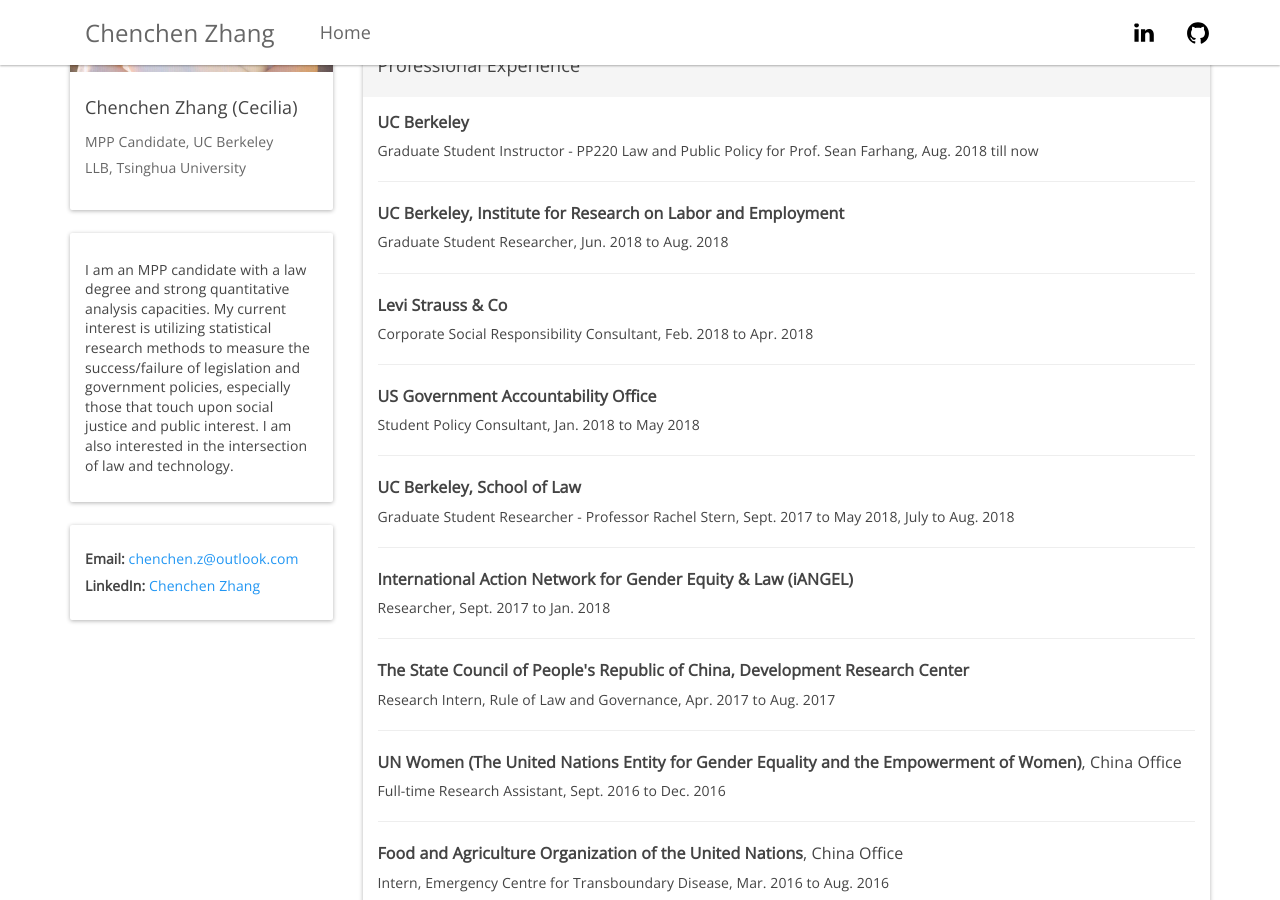
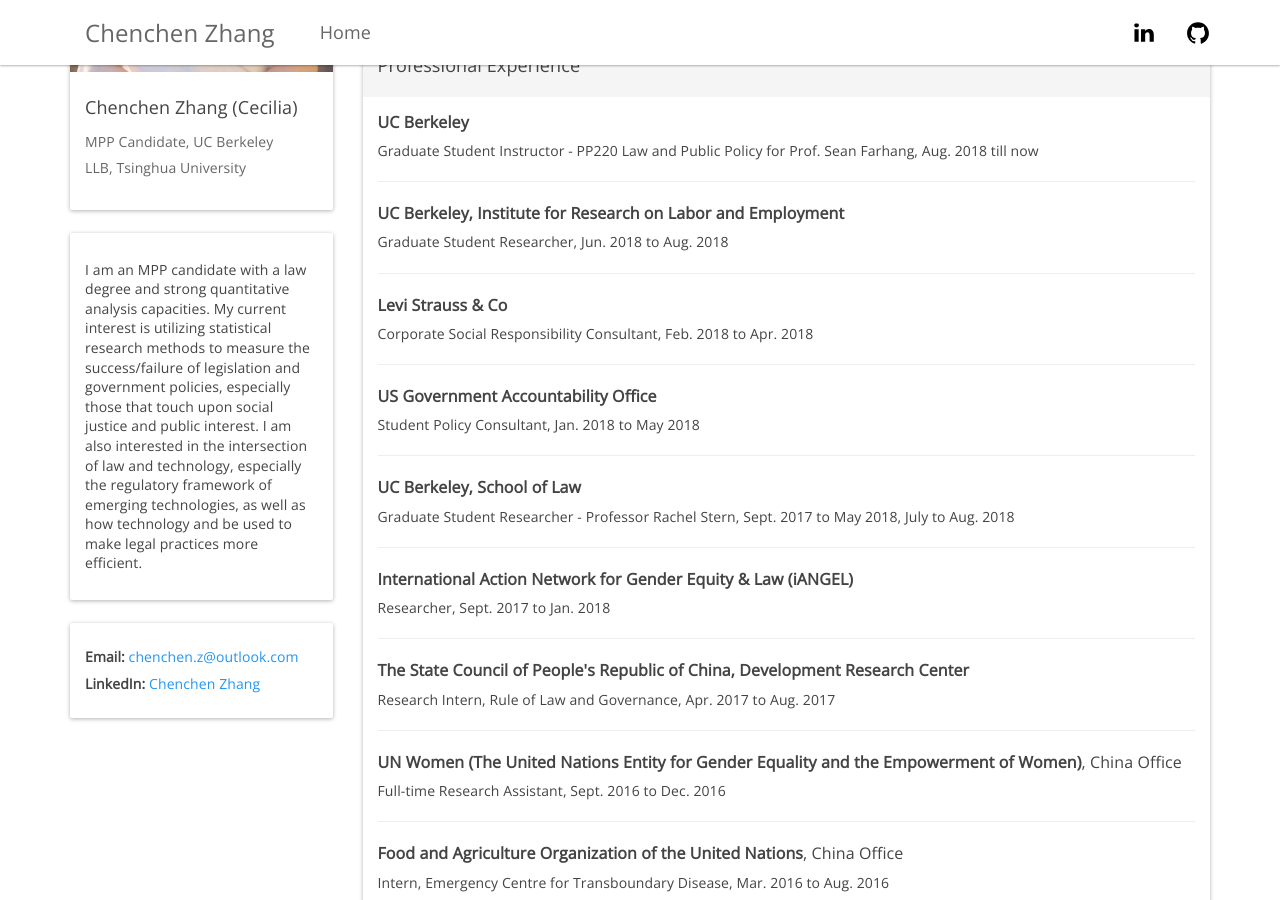
Before and after one commit to CeciliaZhang/-CeciliaZhang-.github-io, a Jekyll site: the page built from index.html, in a window 1280 px wide and 900 px high, scrolled down 442 px. Built offline with Jekyll 4.4.1, drawn with Linux system fonts in a browser that asks for light colours; nearby versions of some CDN libraries.

Commit message:
Update information.html

```diff
--- a/_includes/information.html
+++ b/_includes/information.html
@@ -10,7 +10,7 @@
 </div>
 <div class="panel panel-default">
     <div class="panel-body" >
-        <h6 style="line-height: 140%;">I am an MPP candidate with a law degree and strong quantitative analysis capacities. My current interest is utilizing statistical research methods to measure the success/failure of legislation and government policies, especially those that touch upon social justice and public interest. I am also interested in the intersection of law and technology. </h6>
+        <h6 style="line-height: 140%;">I am an MPP candidate with a law degree and strong quantitative analysis capacities. My current interest is utilizing statistical research methods to measure the success/failure of legislation and government policies, especially those that touch upon social justice and public interest. I am also interested in the intersection of law and technology, especially the regulatory framework of emerging technologies, as well as how technology and be used to make legal practices more efficient. </h6>
     </div>
 </div>
 <div class="panel panel-default">
```
